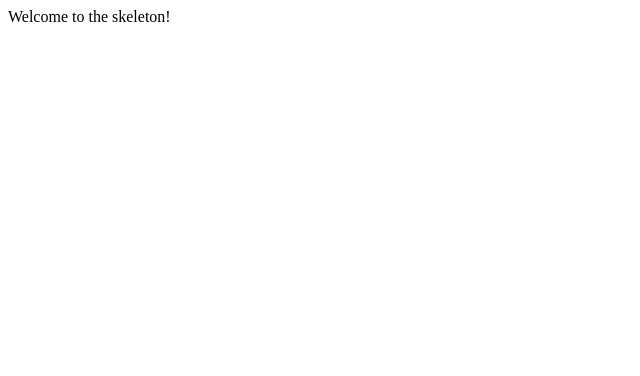
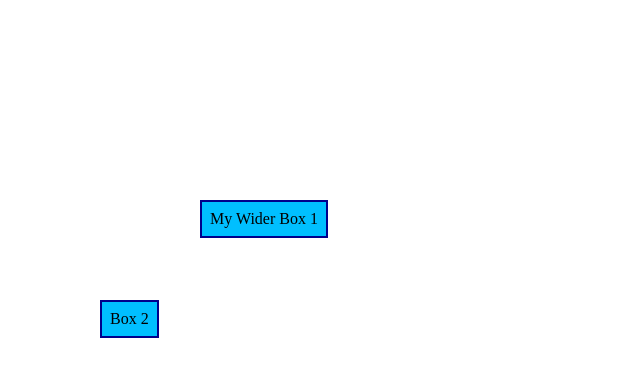
Before and after one commit to anefsky/bouncing_balls, a plain HTML site: page index.html in a window 1280 px wide. Shown: the whole page, without its empty margins (0-640 px from the left). Drawn offline with Linux system fonts and the light colour scheme.

Commit message:
two-at-a-time

```diff
--- a/css/site.css
+++ b/css/site.css
@@ -0,0 +1,8 @@
+.box {
+   position: absolute;
+    background-color: #00bfff;
+    border:  2px solid #00008b;
+    padding: 8px;
+
+    /*width: 100px;*/
+}
--- a/index.html
+++ b/index.html
@@ -1,7 +1,7 @@
 <html>
 
     <head>
-        <title>Skeleton</title>
+        <title>Bouncing balls</title>
 
         <link rel="stylesheet" type="text/css" href="css/site.css">
 
@@ -12,7 +12,8 @@
     </head>
     <body>
 
-        Welcome to the skeleton!
+    <div class="box" id="box1">My Wider Box 1</div>
+    <div class="box" id="box2">Box 2</div>
 
     </body>
 </html>
--- a/scripts/site.js
+++ b/scripts/site.js
@@ -1,43 +1,94 @@
-var MyApp = MyApp || {};  // local namespace
-var Utils = Utils || {};
 
-MyApp.App = (function() { // Singleton
-    var instance; // stores reference to Singleton
-    function init() { // runs on creation
-        // Private methods and variables
 
-        var _cfgParams = {
-            "max_orders_per_type": 3
-        },
-        _itemCounter = 0,
-                _properties = {};
+var BouncingBall = function(div_id, x_start, y_start, x_end, y_end) {
+    var _div_id = div_id;
+    var _x_start = x_start;
+    var _y_start = y_start;
+    var _x_end = x_end;
+    var _y_end = y_end;
 
-        var _getNextItemNum = function() {
-            return _itemCounter++;
+    this.move = function() {
+        var timers = {
+            timerID: 0,
+            timers: [],
+            add: function(fn) {
+                this.timers.push(fn);
+            },
+            start: function runNext() {
+                if (this.timerID)
+                    return;
+                (function() {
+                    if (timers.timers.length > 0) {
+                        for (var i = 0; i < timers.timers.length; i++) {
+                            if (timers.timers[i]() === false) {
+                                timers.timers.splice(i, 1);
+                                i--;
+                            }
+                        }
+                        timers.timerID = setTimeout(runNext, 0);
+                    }
+                })();
+            },
+            stop: function() {
+                clearTimeout(this.timerID);
+                this.timerID = 0;
+            }
+
         };
-        return {
-            // Public methods and variables
-            setProperty: function(key, value) {
-                _properties[key] = value;
-            },
-            getProperty: function(key) {
-                return _properties[key];
-            },
-            getCfgParam: function(key) {
-                return _cfgParams[key];
+
+        var box = document.getElementById(_div_id);
+        var x = _x_start;
+        var y = _y_start;
+
+        timers.add(function() {
+            box.style.left = x + "px";
+            if((_x_end - _x_start) > 0) {
+                if (++x > _x_end)
+                    return false;
+            } else {
+                if (--x < _x_end)
+                    return false;
+
             }
-        };
-    }
-    return {
-        getInstance: function() {
-            if (!instance) {
-                instance = init();
+        });
+
+        timers.add(function() {
+            box.style.top = y + "px";
+            if((_y_end - _y_start) > 0) {
+                if (++y > _y_end)
+                    return false;
+            } else {
+                if (--y < _y_end)
+                    return false;
             }
-            return instance;
-        }
+        });
+
+        timers.start();
     };
-})();
+};
+
 
 window.onload = function() {
-    var app = MyApp.App.getInstance();
+
+    var bouncingBall1 = new BouncingBall(
+            "box1",
+            0,
+            0,
+            200,
+            200
+            );
+
+    bouncingBall1.move();
+//alert("break");
+   var bouncingBall2 = new BouncingBall(
+            "box2",
+            300,
+            500,
+            100,
+            300
+            );
+
+    bouncingBall2.move();
+
+
 };
```
